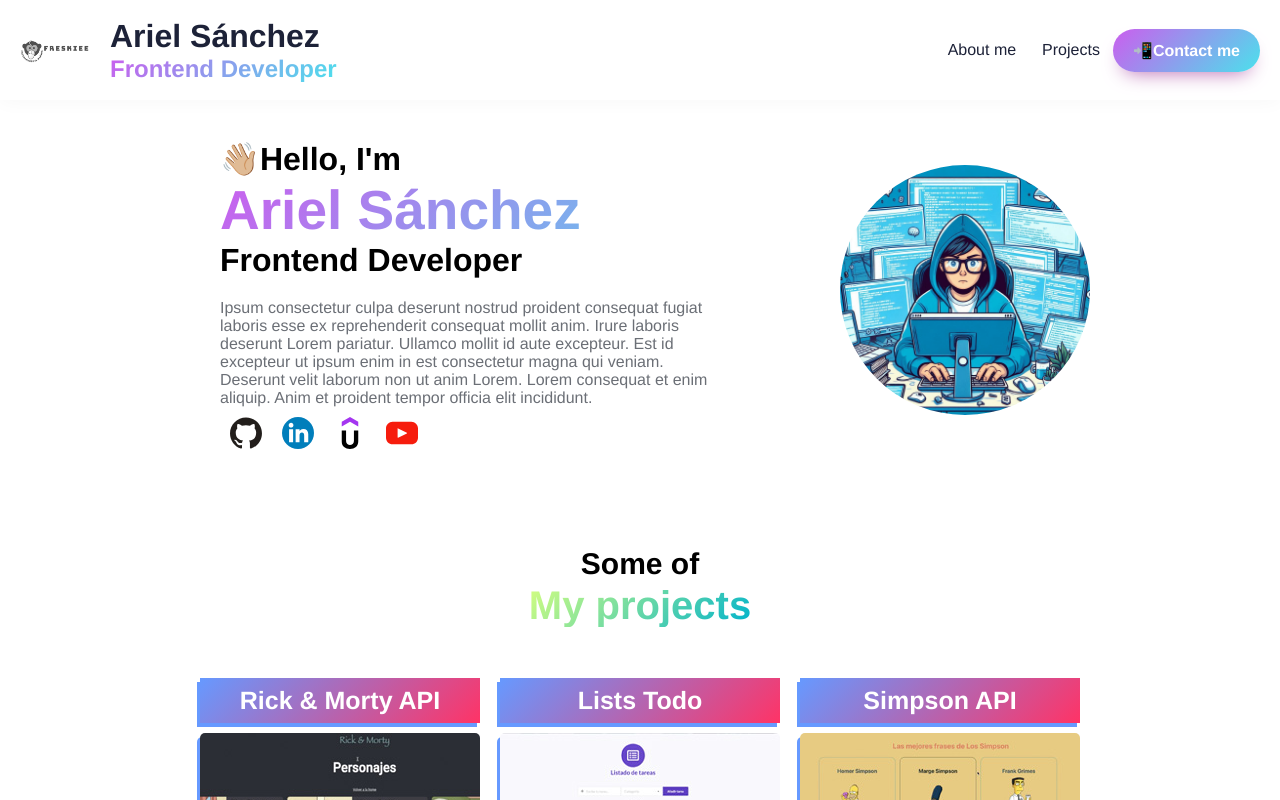
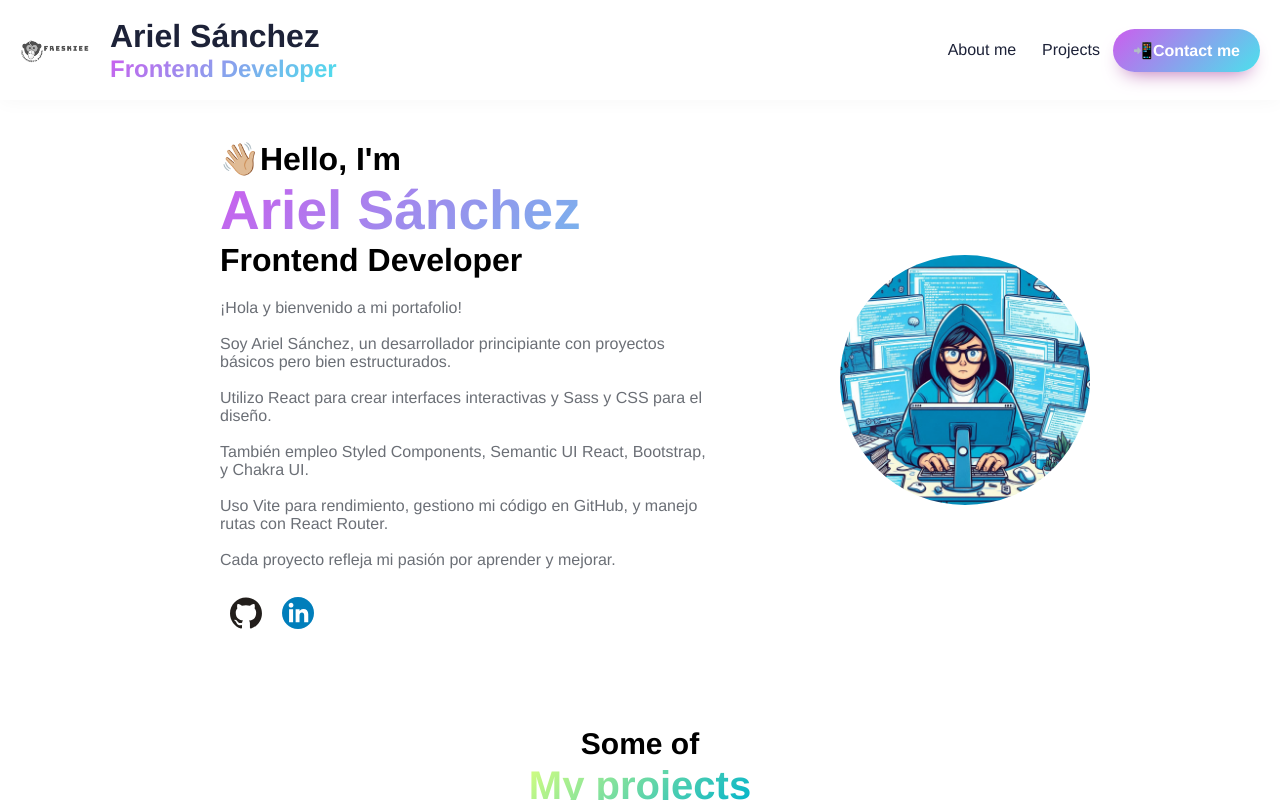
Before and after one commit to Freskiee/portfolio, a React (Create React App) app: page / in a window 1280 px wide. Shown: the top 800 px of the page. Built offline with nearby package versions, Linux system fonts and the light colour scheme.

Commit message:
actualizacion de AboutME, y edicion de links de contacto

```diff
--- a/src/components/AboutMe/AboutMe.js
+++ b/src/components/AboutMe/AboutMe.js
@@ -18,16 +18,16 @@ const AboutMe = () => {
             link: 'https://www.linkedin.com/in/ariel-s%C3%A1nchez-peralta-72a9a426b/',
             logo: logoLinkedIn
         },
-        {
-            name: 'Udemy',
-            link: 'https://www.udemy.com/user/ariel-alfredo-sanchez-peralta/',
-            logo: logoUdemy
-        },
-        {
-            name: 'YouTube',
-            link: 'https://www.youtube.com/@arielfreskiee9509',
-            logo: logoYt
-        },
+        // {
+        //     name: 'Udemy',
+        //     link: 'https://www.udemy.com/user/ariel-alfredo-sanchez-peralta/',
+        //     logo: logoUdemy
+        // },
+        // {
+        //     name: 'YouTube',
+        //     link: 'https://www.youtube.com/@arielfreskiee9509',
+        //     logo: logoYt
+        // },
     ];
 
     return (
@@ -40,7 +40,12 @@ const AboutMe = () => {
                         <p>Frontend Developer</p>
                     </S.Title>
                     <S.DescriptionText>
-                        Ipsum consectetur culpa deserunt nostrud proident consequat fugiat laboris esse ex reprehenderit consequat mollit anim. Irure laboris deserunt Lorem pariatur. Ullamco mollit id aute excepteur. Est id excepteur ut ipsum enim in est consectetur magna qui veniam. Deserunt velit laborum non ut anim Lorem. Lorem consequat et enim aliquip. Anim et proident tempor officia elit incididunt.
+                        ¡Hola y bienvenido a mi portafolio!<br /><br />
+                        Soy Ariel Sánchez, un desarrollador principiante con proyectos básicos pero bien estructurados.<br /><br />
+                        Utilizo React para crear interfaces interactivas y Sass y CSS para el diseño.<br /><br />
+                        También empleo Styled Components, Semantic UI React, Bootstrap, y Chakra UI.<br /><br />
+                        Uso Vite para rendimiento, gestiono mi código en GitHub, y manejo rutas con React Router.<br /><br />
+                        Cada proyecto refleja mi pasión por aprender y mejorar.<br /><br />
                     </S.DescriptionText>
                     <S.ContainerIcons>
                         {socialNetworks.map((network, index) => (
```
